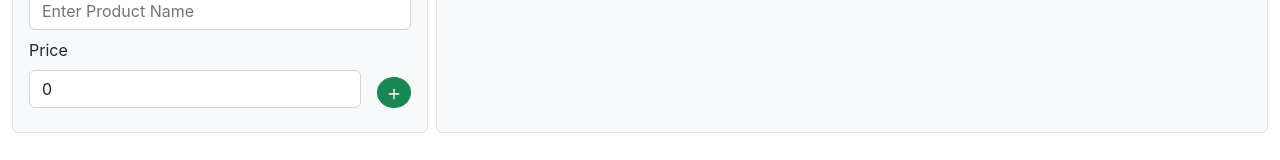
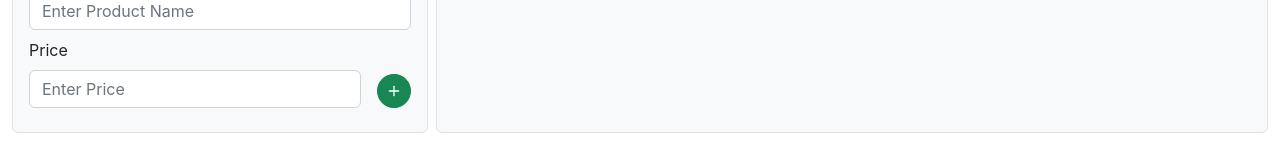
Before and after one commit to haseeb-ali-dev/expense-app, a React (Create React App) app: page /create in a window 1280 px wide. Shown: the part 204-364 px from the top of the page. Built offline with nearby package versions, Linux system fonts and the light colour scheme; no server answers; the database is empty; sample sign-in values are in the browser's storage.

Commit message:
item name space allowed and remove 0 as default value

```diff
--- a/src/components/ItemForm/index.jsx
+++ b/src/components/ItemForm/index.jsx
@@ -11,7 +11,7 @@ const ItemForm = () => {
   const initialItem = { name: '', price: 0 }
   const [item, setItem] = useState(initialItem)
 
-  const handleChange = e => setItem({ ...item, [e.target.name]: e.target.value.trim() })
+  const handleChange = e => setItem({ ...item, [e.target.name]: e.target.value.trimLeft() })
 
   const submitHandler = e => {
     e.preventDefault()
@@ -32,10 +32,10 @@ const ItemForm = () => {
       <div className='mb-2 d-flex flex-row'>
         <div className='w-100'>
           <label className='form-label'>Price</label>
-          <input type='number' name='price' className='form-control' placeholder='Enter Price' min={1} required onChange={handleChange} value={item.price} />
+          <input type='number' name='price' className='form-control' placeholder='Enter Price' min={1} required onChange={handleChange} />
         </div>
         <button type='submit' className='btn btn-sm btn-success rounded-circle mt-auto ms-3'>
-          <img src={plusIcon} alt='+' />
+          <img className='py-1' src={plusIcon} alt='+' />
         </button>
       </div>
     </form>
```
